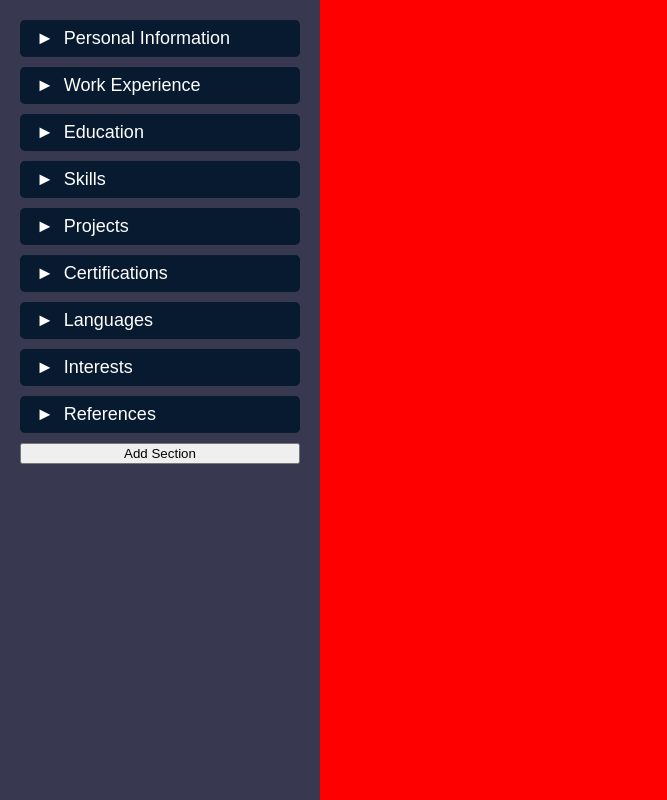
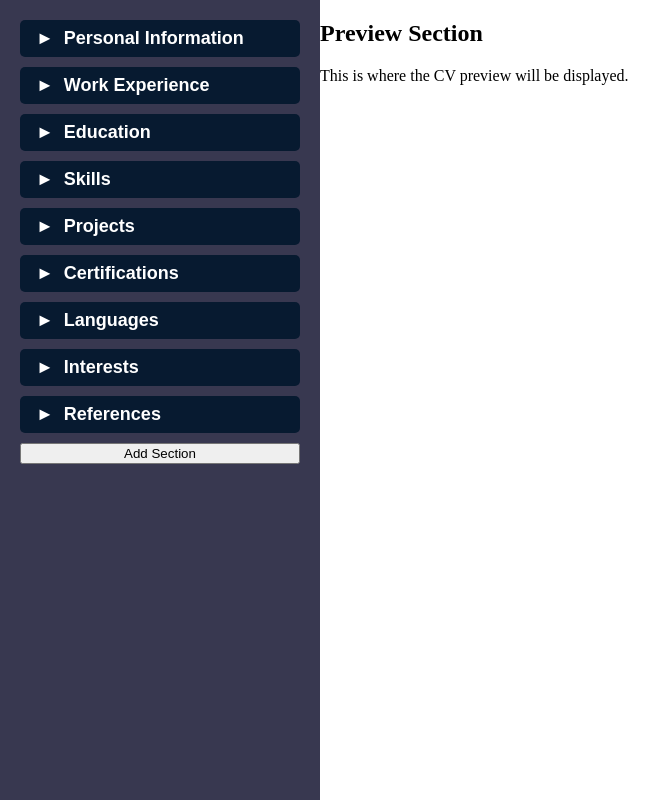
Before and after one commit to Daoudd91/CV-builder, a React (Vite) app: page / in a window 1280 px wide. Shown: the whole page, without its empty margins (0-667 px from the left). Built offline with nearby package versions, Linux system fonts and the light colour scheme.

Commit message:
1. divide app to control section and preview section 2. make control section a component 3. make preview section a component 4. style control section to be a column flexbox with gap 10px 5. adjust grid template columns to 1fr 3fr

```diff
--- a/src/components/App.jsx
+++ b/src/components/App.jsx
@@ -1,24 +1,46 @@
 import "../styles/App.css";
-import Collapsible from "./Collapsible.jsx";
+import React from "react";
+import Controls from "./Controls.jsx";
+import Preview from "./Preview.jsx";
 
 function App() {
+  // state variables for personal information:
+  const [firstName, setFirstName] = React.useState("");
+  const [lastName, setLastName] = React.useState("");
+  const [profilePicture, setProfilePicture] = React.useState(null);
+  const [jobTitle, setJobTitle] = React.useState("");
+  const [email, setEmail] = React.useState("");
+  const [phone, setPhone] = React.useState("");
+  const [address, setAddress] = React.useState("");
+  const [city, setCity] = React.useState("");
+  const [country, setCountry] = React.useState("");
+  const [linkedIn, setLinkedIn] = React.useState("");
+  const [github, setGithub] = React.useState("");
+
+  // state variables for work experience:
+  const [experiences, setExperiences] = React.useState([]);
+
+  // state variables for education:
+  const [educations, setEducations] = React.useState([]);
+
+  // state variables for skills:
+  const [skills, setSkills] = React.useState([]);
+
+  // state variables for projects:
+  const [projects, setProjects] = React.useState([]);
+
+  // state variables for certifications:
+  const [certifications, setCertifications] = React.useState([]);
+
+  // state variables for languages:
+  const [languages, setLanguages] = React.useState([]);
+
+  // state variables for interests:
+  const [interests, setInterests] = React.useState([]);
   return (
     <div id="app-container">
-      <div id="controls">
-        <Collapsible title="Personal Information">
-          <h1>Personal Information</h1>
-        </Collapsible>
-        <Collapsible title="Work Experience" />
-        <Collapsible title="Education" />
-        <Collapsible title="Skills" />
-        <Collapsible title="Projects" />
-        <Collapsible title="Certifications" />
-        <Collapsible title="Languages" />
-        <Collapsible title="Interests" />
-        <Collapsible title="References" />
-        <button id="add-section">Add Section</button>
-      </div>
-      <div id="cv-preview"></div>
+      <Controls />
+      <Preview />
     </div>
   );
 }
--- /dev/null
+++ b/src/components/Controls.jsx
@@ -0,0 +1,34 @@
+import Collapsible from "./Collapsible";
+
+function Controls() {
+  return (
+    <section id="controls">
+      <Collapsible title="Personal Information">
+        <div className="input-collection">
+          <input type="text" placeholder="First name" />
+          <input type="text" placeholder="Last name" />
+          <input type="file" placeholder="Profile picture" accept="image/*" />
+          <input type="text" placeholder="Job title" />
+          <input type="email" placeholder="Email" />
+          <input type="text" placeholder="Phone" />
+          <input type="text" placeholder="Address" />
+          <input type="text" placeholder="City" />
+          <input type="text" placeholder="Country" />
+          <input type="text" placeholder="LinkedIn link" />
+          <input type="text" placeholder="GitHub link" />
+        </div>
+      </Collapsible>
+      <Collapsible title="Work Experience" />
+      <Collapsible title="Education" />
+      <Collapsible title="Skills" />
+      <Collapsible title="Projects" />
+      <Collapsible title="Certifications" />
+      <Collapsible title="Languages" />
+      <Collapsible title="Interests" />
+      <Collapsible title="References" />
+      <button id="add-section">Add Section</button>
+    </section>
+  );
+}
+
+export default Controls;
--- /dev/null
+++ b/src/components/Preview.jsx
@@ -0,0 +1,10 @@
+function Preview() {
+  return (
+    <section id="preview">
+      <h1>Preview Section</h1>
+      <p>This is where the CV preview will be displayed.</p>
+    </section>
+  );
+}
+
+export default Preview;
--- a/src/styles/App.css
+++ b/src/styles/App.css
@@ -27,3 +27,17 @@ body {
   padding: 20px;
   overflow-y: auto; /* Ensure scrollability if content overflows */
 }
+
+.input-collection {
+  display: flex;
+  flex-direction: column;
+  gap: 10px;
+  margin-bottom: 20px;
+}
+
+.input-collection input {
+  padding: 10px;
+  border: 1px solid #ccc;
+  border-radius: 5px;
+  font-size: 14px;
+}
--- a/src/styles/Collapsible.css
+++ b/src/styles/Collapsible.css
@@ -15,6 +15,7 @@
   background-color: #071a30;
   color: white;
   font-size: 18px;
+  font-weight: 800;
   cursor: pointer;
   padding: 0.5rem 1rem;
   border: none;
```
